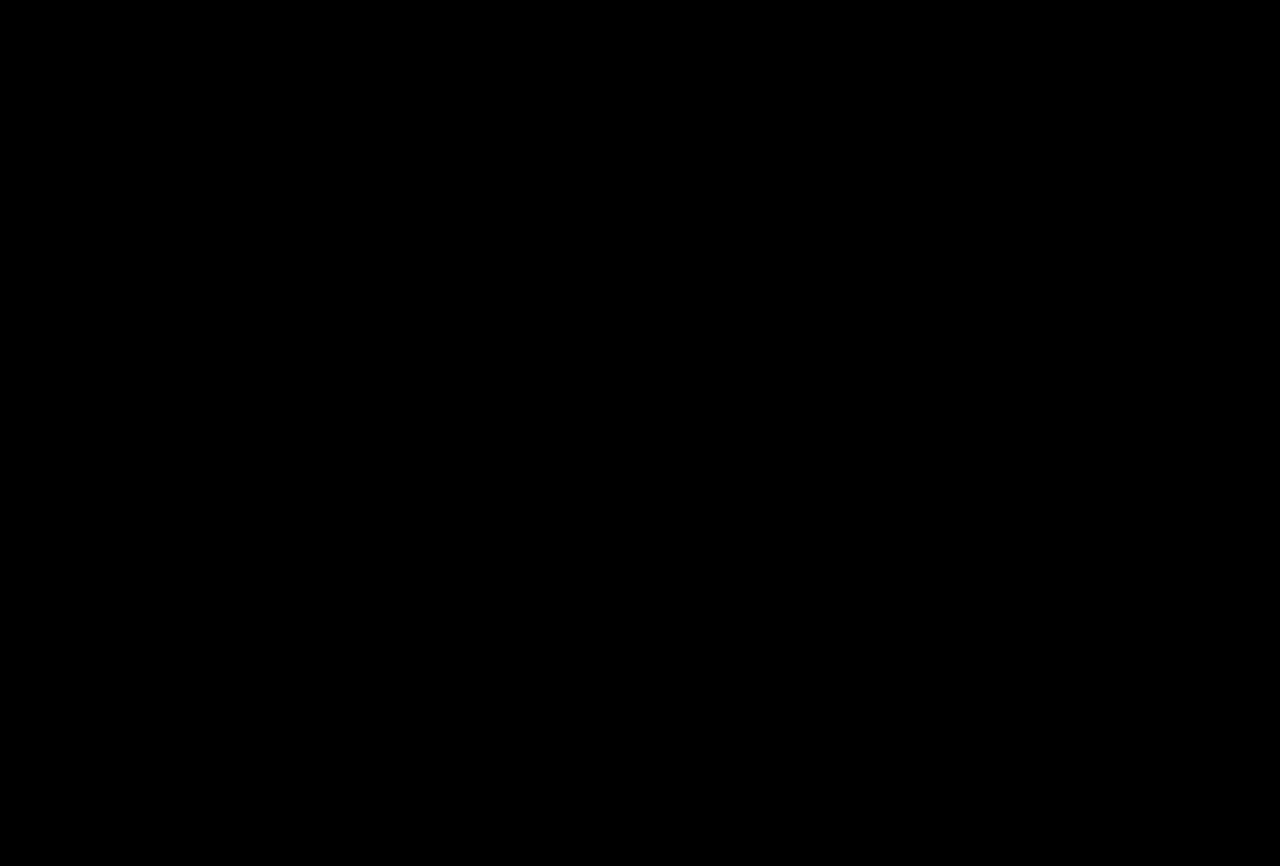
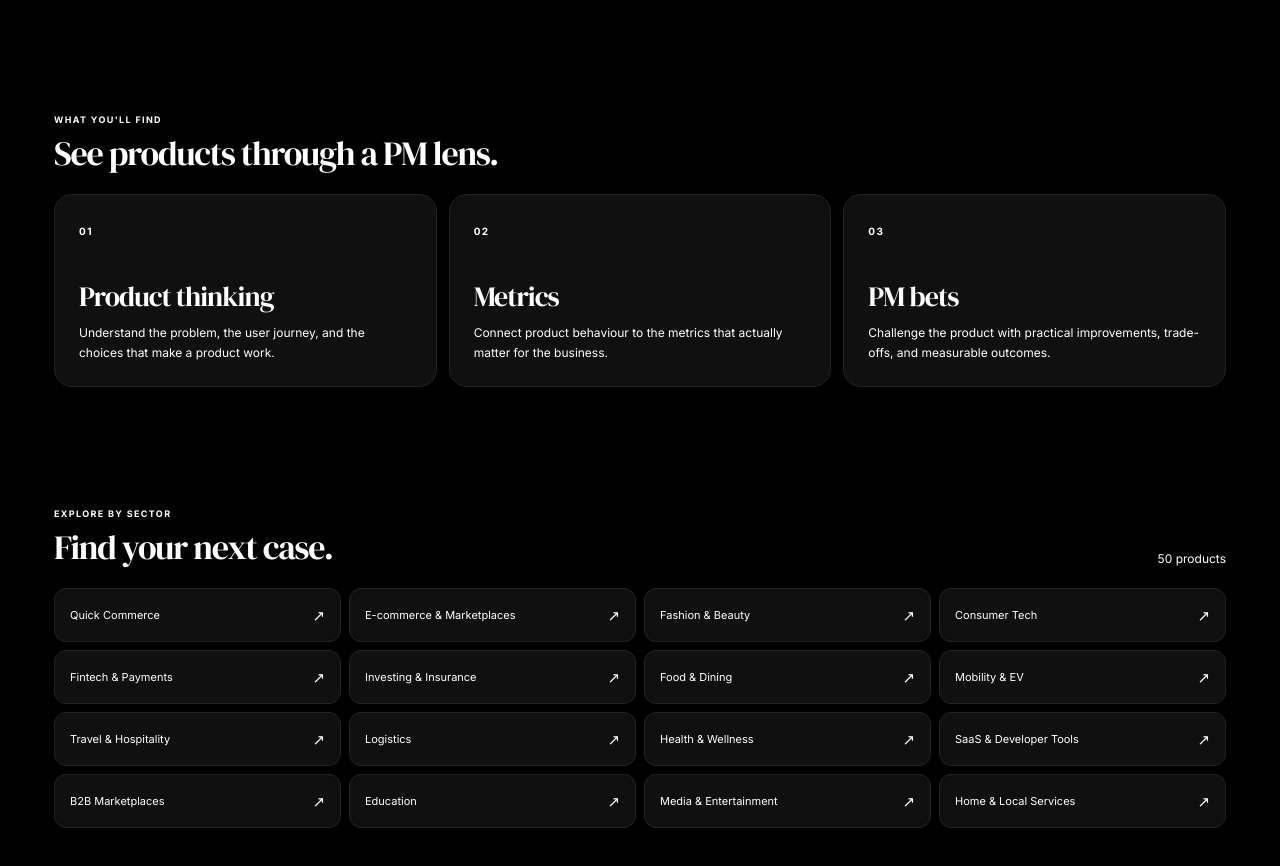
Before and after one commit to richikothari07/Case_craft, a React (Vite) app: page / in a window 1280 px wide. Shown: the part 1332-2198 px from the top of the page. Before the commit the page ends 1441 px from the top, so only its background shows below. Built offline with nearby package versions, Linux system fonts and the light colour scheme.

Commit message:
Add files via upload

```diff
--- a/src/main.jsx
+++ b/src/main.jsx
@@ -168,7 +168,7 @@ function App(){
                 <div className="visualShape visualShapeOne"></div>
                 <div className="visualShape visualShapeTwo"></div>
                 <div className="visualGrid"></div>
-                <span className="visualLabel">{c.name}</span>
+
               </div>
               <div className="marqueeInfo">
                 <div className="marqueeLogo" style={{"--case-accent":CASE_ACCENTS[c.name]||"#ffffff"}}><ProductLogo name={c.name}/></div>
@@ -193,6 +193,27 @@ function App(){
               if(found)openCase(found);
             }
           }}>Search</button>
+        </div>
+      </section>
+
+      <section className="thinkingSection">
+        <div className="sectionHead compactHead">
+          <div><span className="eyebrow">WHAT YOU'LL FIND</span><h2>See products through a PM lens.</h2></div>
+        </div>
+        <div className="thinkingGrid">
+          <article><span>01</span><h3>Product thinking</h3><p>Understand the problem, the user journey, and the choices that make a product work.</p></article>
+          <article><span>02</span><h3>Metrics</h3><p>Connect product behaviour to the metrics that actually matter for the business.</p></article>
+          <article><span>03</span><h3>PM bets</h3><p>Challenge the product with practical improvements, trade-offs, and measurable outcomes.</p></article>
+        </div>
+      </section>
+
+      <section className="sectorExplore">
+        <div className="sectionHead compactHead">
+          <div><span className="eyebrow">EXPLORE BY SECTOR</span><h2>Find your next case.</h2></div>
+          <span className="muted">{CASES.length} products</span>
+        </div>
+        <div className="sectorGrid">
+          {sectors.slice(1).map(s=><button key={s} onClick={()=>{setSector(s);setSelectedProduct("All products");setShowResults(true);window.scrollTo({top:document.body.scrollHeight,behavior:"smooth"})}}>{s}<span>↗</span></button>)}
         </div>
       </section>
 
@@ -348,7 +369,12 @@ function CaseView({c,back,next}){
       </div>
     </div>
   </main>
-  <footer>CaseCraft · Evidence-led product case studies · September 2026</footer>
+  <footer>
+  <div className="footerInner">
+    <div><strong>CaseCraft</strong><span>50 products. One goal: become better at seeing products through a PM lens.</span></div>
+    <nav><a href="https://www.linkedin.com/in/richi-kothari-78b1aa180" target="_blank" rel="noreferrer">LinkedIn ↗</a><a href="https://free-avocado-92e.notion.site/Hi-I-m-Richi-Kothari-a974c3ec38dd839ba783817f06bb3999" target="_blank" rel="noreferrer">Notion ↗</a></nav>
+  </div>
+</footer>
  </div>
 }
 
--- a/src/styles.css
+++ b/src/styles.css
@@ -401,3 +401,29 @@ body,.topbar,.shell{background:#000!important;color:#fff!important}
 .marqueeCard:hover .marqueeVisual{transform:scale(1.035)!important;transition:transform .45s cubic-bezier(.2,.7,.2,1)!important}
 .marqueeVisual{transition:transform .45s cubic-bezier(.2,.7,.2,1)!important}
 @media(max-width:850px){.marqueeCard{min-height:270px!important;height:270px!important;width:270px!important;flex-basis:270px!important}.marqueeVisual{inset:0 0 78px 0!important}.marqueeInfo{height:78px!important}}
+
+/* Homepage additions: editorial depth without clutter */
+.thinkingSection{padding:36px 0 8px}
+.thinkingGrid{display:grid;grid-template-columns:repeat(3,1fr);gap:12px}
+.thinkingGrid article{min-height:190px;padding:24px;border:1px solid #242424;border-radius:18px;background:#101010}
+.thinkingGrid article>span{font-size:10px;letter-spacing:.14em;font-weight:800;color:#fff!important;opacity:1}
+.thinkingGrid h3{font-family:"DM Serif Display",Georgia,serif;font-size:28px;font-weight:400;letter-spacing:-.035em;margin:38px 0 8px;color:#fff}
+.thinkingGrid p{font-size:12px;line-height:1.6;color:#fff!important;opacity:1}
+.sectorExplore{padding:34px 0 10px}
+.sectorGrid{display:grid;grid-template-columns:repeat(4,1fr);gap:8px}
+.sectorGrid button{display:flex;align-items:center;justify-content:space-between;gap:12px;min-height:54px;padding:0 15px;border:1px solid #242424;border-radius:12px;background:#101010;color:#fff;font-size:11px;text-align:left;transition:transform .18s ease,border-color .18s ease,background .18s ease}
+.sectorGrid button:hover{transform:translateY(-2px);border-color:#555;background:#151515}
+.sectorGrid button span{font-size:15px}
+footer{background:#000!important;color:#fff!important;border-color:#222!important;text-align:left;padding:42px 28px!important}
+.footerInner{max-width:var(--max);margin:0 auto;display:flex;align-items:end;justify-content:space-between;gap:30px}
+.footerInner>div{display:flex;flex-direction:column;gap:7px}
+.footerInner strong{font-family:"DM Serif Display",Georgia,serif;font-size:27px;font-weight:400;color:#fff}
+.footerInner span{font-size:10px;color:#fff!important;opacity:1}
+.footerInner nav{display:flex;gap:20px}
+.footerInner a{color:#fff;text-decoration:none;font-size:11px;font-weight:600}
+.footerInner a:hover{text-decoration:underline}
+/* Remove the redundant dark slabs/labels from the product imagery */
+.marqueeVisual .visualLabel{display:none!important}
+.marqueeVisual .visualGlow,.marqueeVisual .visualShape,.marqueeVisual .visualGrid{display:none!important}
+@media(max-width:850px){.thinkingGrid{grid-template-columns:1fr}.sectorGrid{grid-template-columns:repeat(2,1fr)}.footerInner{display:block}.footerInner nav{margin-top:20px}}
+@media(max-width:520px){.sectorGrid{grid-template-columns:1fr}}
```
